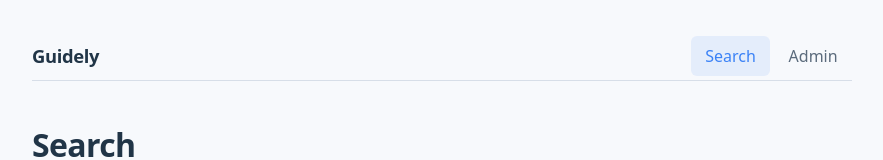
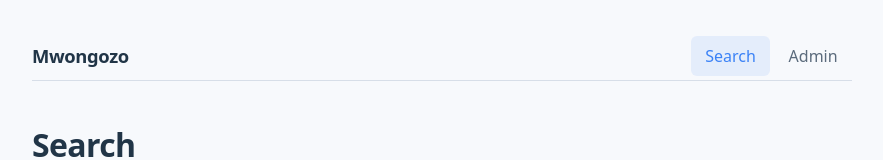
Before and after one commit to OduorAlphonce/guidely, a React (Vite) app in the folder frontend/: page / in a window 1280 px wide. Shown: the top 160 px of the page, without its empty margins (198-1081 px from the left). Built offline with nearby package versions, Linux system fonts and the light colour scheme.

Commit message:
style: rename Guidely to Mwongozo

```diff
--- a/frontend/src/App.jsx
+++ b/frontend/src/App.jsx
@@ -6,7 +6,7 @@ export default function App() {
   return (
     <div className="app">
       <nav className="nav">
-        <span className="nav-brand">Guidely</span>
+        <span className="nav-brand">Mwongozo</span>
         <div className="nav-links">
           <NavLink to="/" end className={({ isActive }) => (isActive ? 'nav-link active' : 'nav-link')}>
             Search
```
